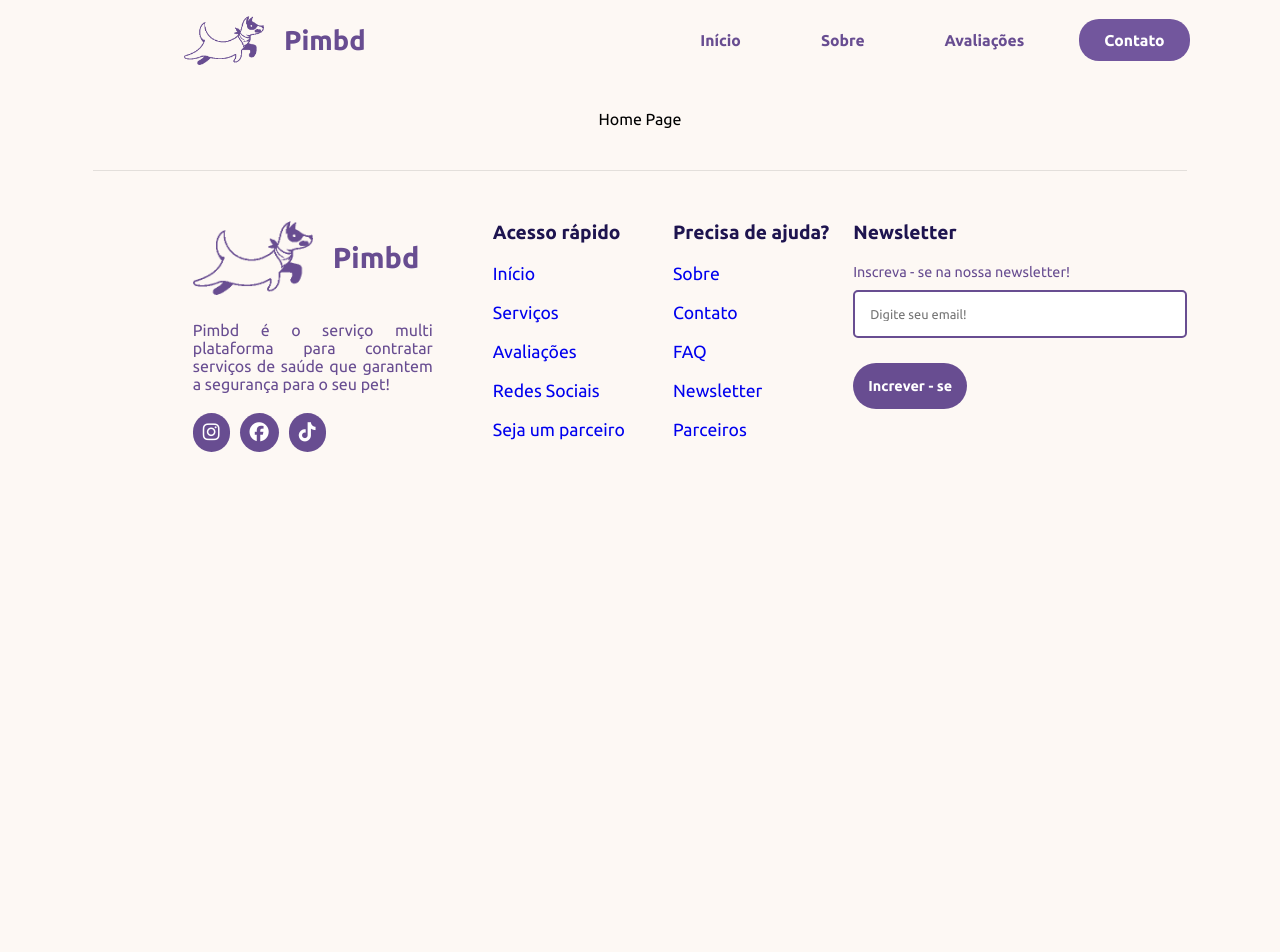
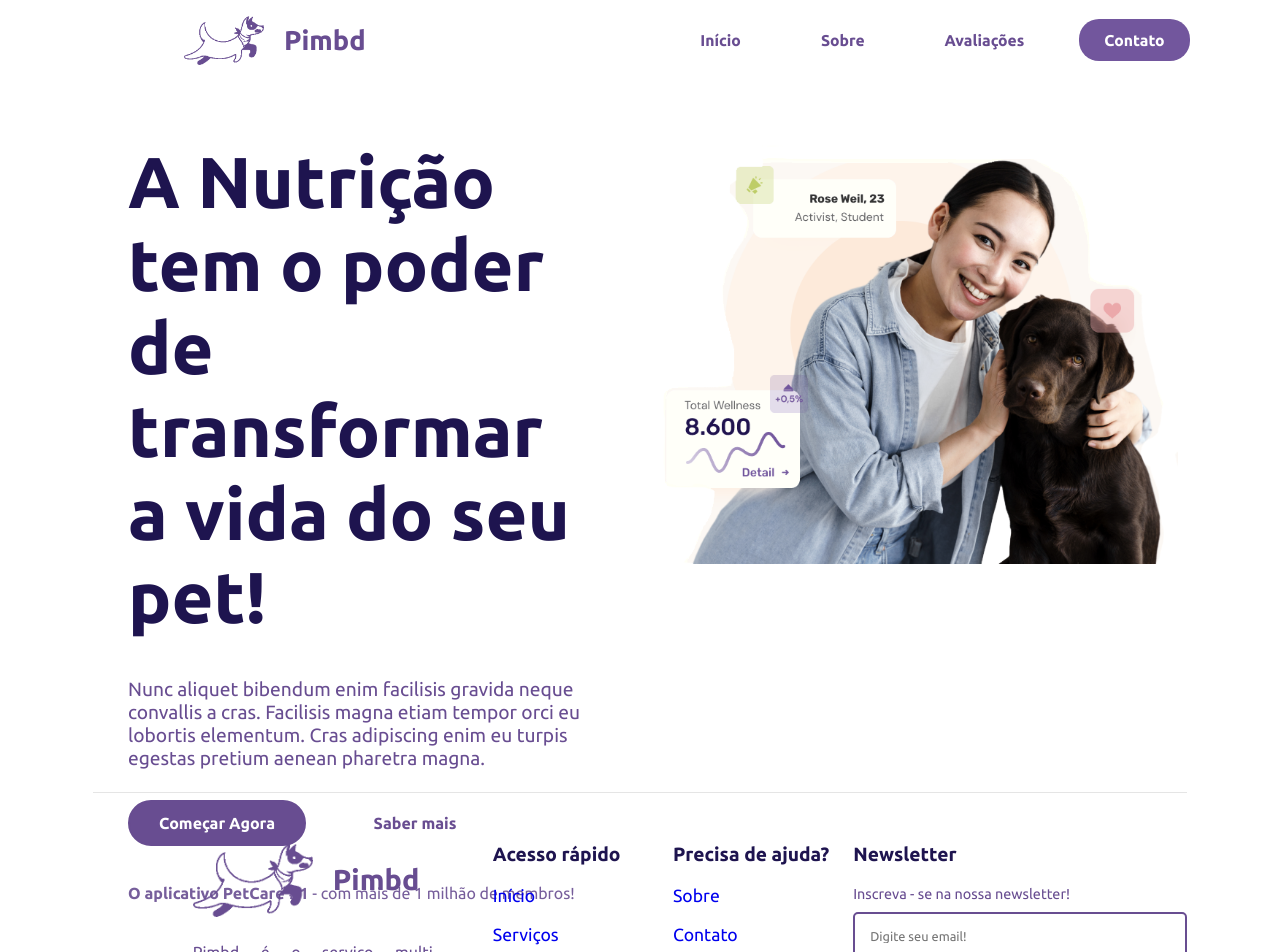
Before and after one commit to Pimbad/pimbad-landing-page, a React (Create React App) app: page / in a window 1280 px wide. Shown: the top 952 px of the page. Before the commit the page ends 800 px from the top, so only its background shows below. Built offline with nearby package versions, Linux system fonts and the light colour scheme.

Commit message:
feature: add home page first block

```diff
--- a/src/index.css
+++ b/src/index.css
@@ -1,11 +1,10 @@
 :root{
     --background-color: #FFFFFF;
-    --secondary-background-color: #FDF8F4;
     --title-color: #1E144F;
     --font-color: #857E9B;
     --button-color: #72569D;
     --button-title-color: #684d91;
-    --focused-button-color: #FEEBDC;
+    --focused-button-color: rgb(243, 239, 247);
 }
 
 *{
@@ -23,5 +22,5 @@ html{
 body{
     overflow-x: hidden !important;
     overflow-y: hidden !important;
-    background-color: var(--secondary-background-color);
+    background-color: var(--background-color);
 }
--- a/src/pages/home/home.page.css
+++ b/src/pages/home/home.page.css
@@ -0,0 +1,81 @@
+.home-first-block{
+    width: 100vw;
+    height: 640px;
+}
+
+.home-first-block-content{
+    width: 80%;
+    height: 100%;
+    margin-left: 50%;
+    transform: translateX(-50%);
+    display: flex;
+}
+
+.home-first-block-content-item{
+    flex: 1;
+    height: 100%;
+}
+
+.home-first-block-content-item h2{
+    color: var(--title-color);
+    text-align: left;
+    font-size: 4.5rem;
+    margin-top: 30px;
+    width: 90%;
+}
+
+.home-first-block-content-item p{
+    color: var(--button-title-color);
+    font-size: 1.2rem;
+    text-align: left;
+    margin-top: 40px;
+    width: 90%;
+}
+
+.home-first-block-content-item img{
+    width: 105%;
+    margin-top: 32px;
+}
+
+.home-first-block-content-item a{
+    padding: 12px;
+    width: 150px;
+    border-radius: 30px;
+    font-size: 1rem;
+    font-weight: bold;
+    color: var(--background-color);
+    background: var(--button-title-color);
+    border: 2px solid var(--button-title-color);
+    transition: .5s;
+    cursor: pointer;
+    text-decoration: none;
+}
+
+.home-first-block-content-item a:hover{
+    border-color: var(--button-title-color) !important;
+    background: transparent !important;
+    transition: .5s;
+    color: var(--button-title-color) !important;
+}
+
+.home-first-block-simple-button{
+    background: transparent !important;
+    margin-left: 20px;
+    color: var(--button-title-color) !important;
+    border-color: transparent !important;
+}
+
+.home-first-block-content-item-links{
+    margin-top: 30px;
+    display: flex;
+    align-items: flex-start;
+}
+
+.home-first-block-content-item h6{
+    color: var(--button-title-color);
+    font-size: 1rem;
+    text-align: left;
+    opacity: .9;
+    font-weight: 400;
+    margin-top: 20px;
+}
--- a/src/pages/home/home.page.tsx
+++ b/src/pages/home/home.page.tsx
@@ -1,10 +1,36 @@
+import { Link } from 'react-router-dom';
+
 import './home.page.css'
 
 
 const HomePage = () => {
     return(
         <section>
-            <p>Home Page</p>
+            <div className='home-first-block'>
+                <div className='home-first-block-content'>
+                    <div className='home-first-block-content-item'>
+                        <h2>A Nutrição tem o poder de transformar a vida do seu pet!</h2>
+                        <p>
+                            Nunc aliquet bibendum enim facilisis gravida neque convallis a cras.
+                            Facilisis magna etiam tempor orci eu lobortis elementum.
+                            Cras adipiscing enim eu turpis egestas pretium aenean pharetra magna.
+                        </p>
+
+                        <div className='home-first-block-content-item-links'>
+                            <Link to='/'>Começar Agora</Link>
+                            <Link to='/' className='home-first-block-simple-button'>Saber mais</Link>
+                        </div>
+
+                        <br/>
+
+                        <h6><strong>O aplicativo PetCare #1</strong> - com mais de 1 milhão de membros!</h6>
+
+                    </div>
+                    <div className='home-first-block-content-item'>
+                        <img src='images/home-background2.png' alt='home background'/>
+                    </div>
+                </div>
+            </div>
         </section>
     )
 }
```
Also changed, not shown: public/images/home-background.png (added), public/images/home-background2.png (added).
